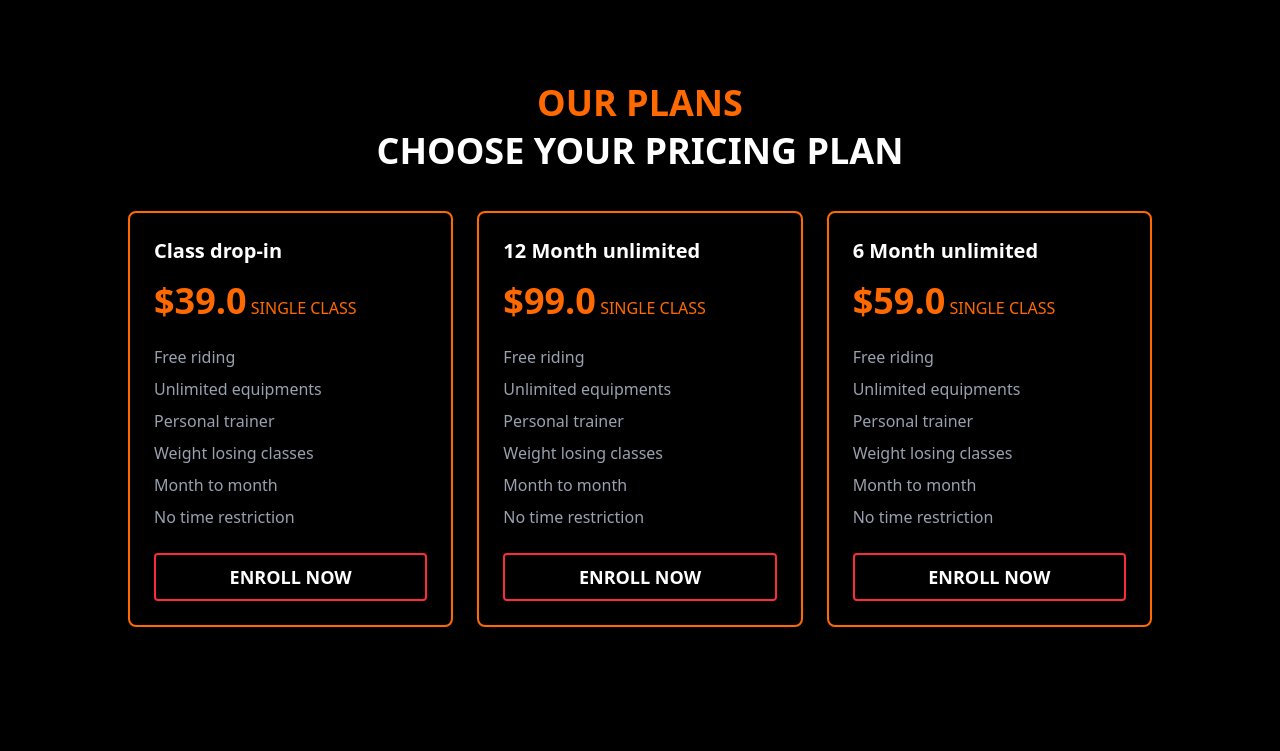
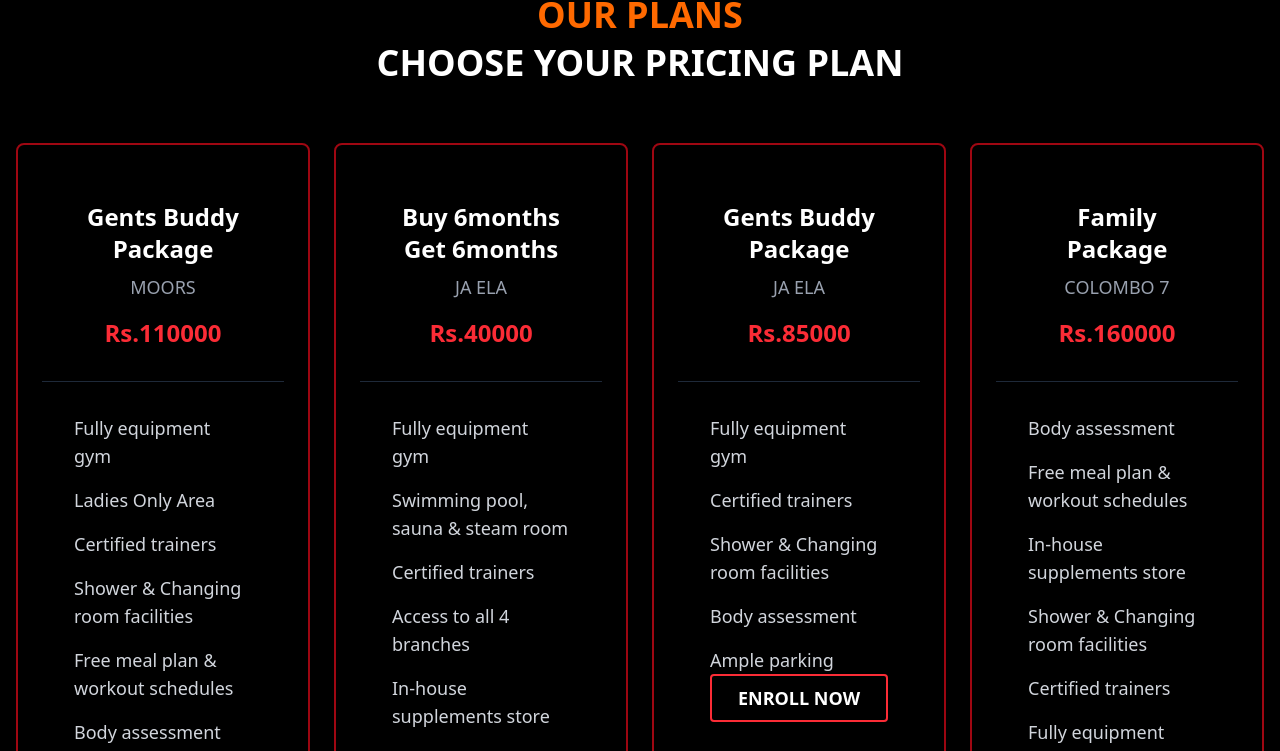
Before and after one commit to SathsaraniBS/GYM, a React app in the folder frontend/: page /course in a window 1280 px wide. Shown: the part 2573-3324 px from the top of the page. Built offline with nearby package versions, Linux system fonts and the light colour scheme; the HTML template or start-up script is replaced by a standard one.

Commit message:
Update Course and Membership components with new pricing plans and styling

```diff
--- a/frontend/src/pages/Course.jsx
+++ b/frontend/src/pages/Course.jsx
@@ -16,21 +16,80 @@ function Course() {
     { title: "TRAINING", category: "BOXING", image: "/class-5.jpg" },
   ];
 
+  // const plans = [
+  //   {
+  //     title: "Class drop-in",
+  //     price: "$39.0",
+  //     features: ["Free riding", "Unlimited equipments", "Personal trainer", "Weight losing classes", "Month to month", "No time restriction"],
+  //   },
+  //   {
+  //     title: "12 Month unlimited",
+  //     price: "$99.0",
+  //     features: ["Free riding", "Unlimited equipments", "Personal trainer", "Weight losing classes", "Month to month", "No time restriction"],
+  //   },
+  //   {
+  //     title: "6 Month unlimited",
+  //     price: "$59.0",
+  //     features: ["Free riding", "Unlimited equipments", "Personal trainer", "Weight losing classes", "Month to month", "No time restriction"],
+  //   },
+  // ];
+
   const plans = [
     {
-      title: "Class drop-in",
-      price: "$39.0",
-      features: ["Free riding", "Unlimited equipments", "Personal trainer", "Weight losing classes", "Month to month", "No time restriction"],
+      title: "Gents Buddy Package",
+      location: "MOORS",
+      price: "Rs.110000",
+      features: [
+        "Fully equipment gym",
+        "Ladies Only Area",
+        "Certified trainers",
+        "Shower & Changing room facilities",
+        "Free meal plan & workout schedules",
+        "Body assessment",
+        "Ample parking",
+      ],
     },
     {
-      title: "12 Month unlimited",
-      price: "$99.0",
-      features: ["Free riding", "Unlimited equipments", "Personal trainer", "Weight losing classes", "Month to month", "No time restriction"],
+      title: "Buy 6months Get 6months",
+      location: "JA ELA",
+      price: "Rs.40000",
+      features: [
+        "Fully equipment gym",
+        "Swimming pool, sauna & steam room",
+        "Certified trainers",
+        "Access to all 4 branches",
+        "In-house supplements store",
+        "Shower & Changing room facilities",
+        "Free meal plan & workout schedules",
+        "Body assessment",
+        "Ample parking",
+      ],
     },
     {
-      title: "6 Month unlimited",
-      price: "$59.0",
-      features: ["Free riding", "Unlimited equipments", "Personal trainer", "Weight losing classes", "Month to month", "No time restriction"],
+      title: "Gents Buddy Package",
+      location: "JA ELA",
+      price: "Rs.85000",
+      features: [
+        "Fully equipment gym",
+        "Certified trainers",
+        "Shower & Changing room facilities",
+        "Body assessment",
+        "Ample parking",
+      ],
+    },
+    {
+      title: "Family Package",
+      location: "COLOMBO 7",
+      price: "Rs.160000",
+      features: [
+        "Body assessment",
+        "Free meal plan & workout schedules",
+        "In-house supplements store",
+        "Shower & Changing room facilities",
+        "Certified trainers",
+        "Fully equipment gym",
+        "Swimming pool, sauna & steam room",
+      ],
     },
   ];
 
@@ -105,7 +164,7 @@ function Course() {
           <h2 className="text-orange-500 text-4xl font-bold mb-2">OUR PLANS</h2>
           <h1 className="text-white text-4xl font-bold">CHOOSE YOUR PRICING PLAN</h1>
         </div>
-        <div className="grid grid-cols-1 md:grid-cols-3 gap-6 mt-10 w-full max-w-5xl">
+        {/* <div className="grid grid-cols-1 md:grid-cols-3 gap-6 mt-10 w-full max-w-5xl">
           {plans.map((plan, index) => (
             <div key={index} className="bg-black rounded-lg p-6 shadow-lg text-white border-2 border-orange-500 transform hover:scale-105 transition-transform duration-300">
               <h3 className="text-xl font-semibold mb-4">{plan.title}</h3>
@@ -121,8 +180,58 @@ function Course() {
               </button>
             </div>
           ))}
+        </div> */}
+
+        {/* Plans Grid */}
+        <div className="grid grid-cols-1 md:grid-cols-3 lg:grid-cols-4  gap-6 mt-15 w-full max-w-7xl">
+          {plans.map((plan, index) => (
+            // <div
+            //   key={index}
+            //   className="bg-black rounded-lg p-6 shadow-2xl text-white overflow-hidden flex flex-col border-2 border-red-800 hover:border-gray-600 transition-all duration-300"
+            // >
+              <div
+              key={index}
+              className="bg-black rounded-lg p-6 shadow-2xl text-white overflow-hidden flex flex-col border-2 border-red-800 transform hover:scale-105 transition-transform duration-300"
+            >
+              {/* Title & Price */}
+              <div className="p-8 text-center border-b border-gray-800">
+                <h2 className="text-xl md:text-2xl font-bold mb-2">
+                  {plan.title}
+                </h2>
+                {plan.location && (
+                  <p className="text-lg text-gray-400 mb-4">{plan.location}</p>
+                )}
+                <p className="text-2xl font-bold text-red-500">
+                  {plan.price}
+                </p>
+              </div>
+
+              {/* Features */}
+              <div className="p-8 flex-1">
+                <ul className="space-y-4 text-gray-300 text-lg">
+                  {plan.features.map((feature, i) => (
+                    <li key={i} className="flex items-start">
+                      {/* <span className="text-green-400 mr-3">✔</span> */}
+                      {feature}
+                    </li>
+                  ))}
+                </ul>
+                {/* Enroll Button */}
+              <button className="w-full bg-black bg-transparent border-2 border-red-500 text-lg font-semibold text-white py-2 rounded hover:bg-red-500 transition-colors duration-300"
+                onClick={handleEnrollClick}>
+                ENROLL NOW
+              </button>
+            </div>
+              </div>
+
+
+          ))}
         </div>
-      </div>
+
+            </div>
+
+
+
       <Gallery />
       <Footer />
     </div>
--- a/frontend/src/pages/Membership.jsx
+++ b/frontend/src/pages/Membership.jsx
@@ -3,8 +3,9 @@ import Navbar from '../components/Navbar'
 
 function Membership() {
   return (
-    <div className="bg-gray-100">
+    <div className="bg-black text-white min-h-screen">
         <Navbar />
+
 
     </div>
   )
```
